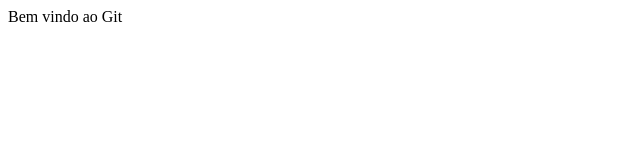
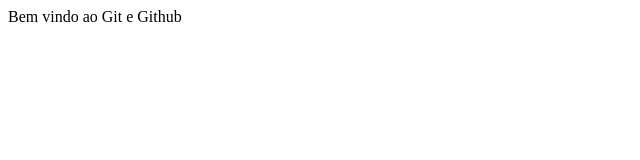
Before and after one commit to steppat/curso-git, a plain HTML site: page index.html in a window 1280 px wide. Shown: the full height of the page, 0-640 px from the left. Drawn offline with Linux system fonts and the light colour scheme.

Commit message:
minor no body

```diff
--- a/index.html
+++ b/index.html
@@ -1,4 +1,4 @@
 <html>
 	<head></head>
-	<body>Bem vindo ao Git</body>
+	<body>Bem vindo ao Git e Github</body>
 </html>
```
